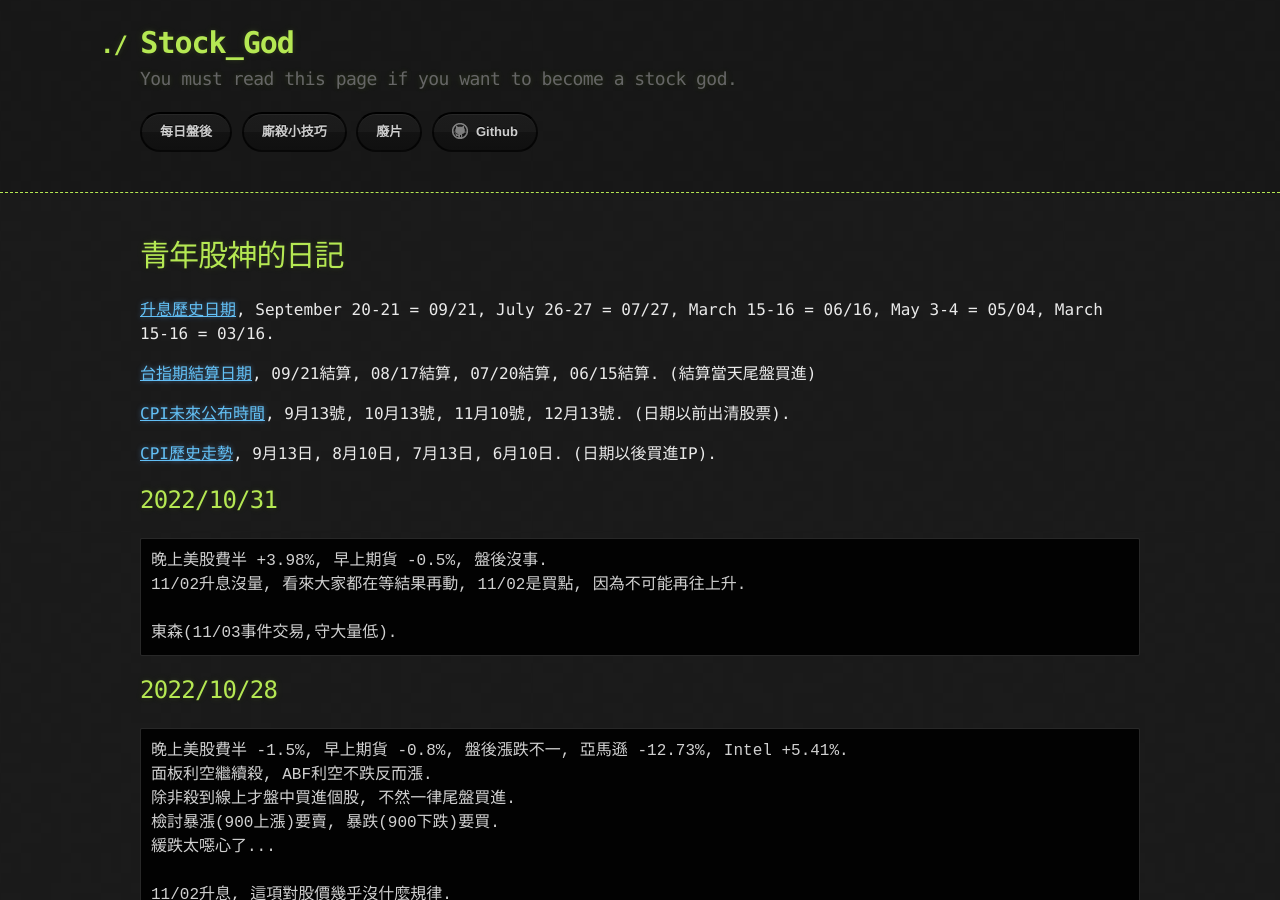
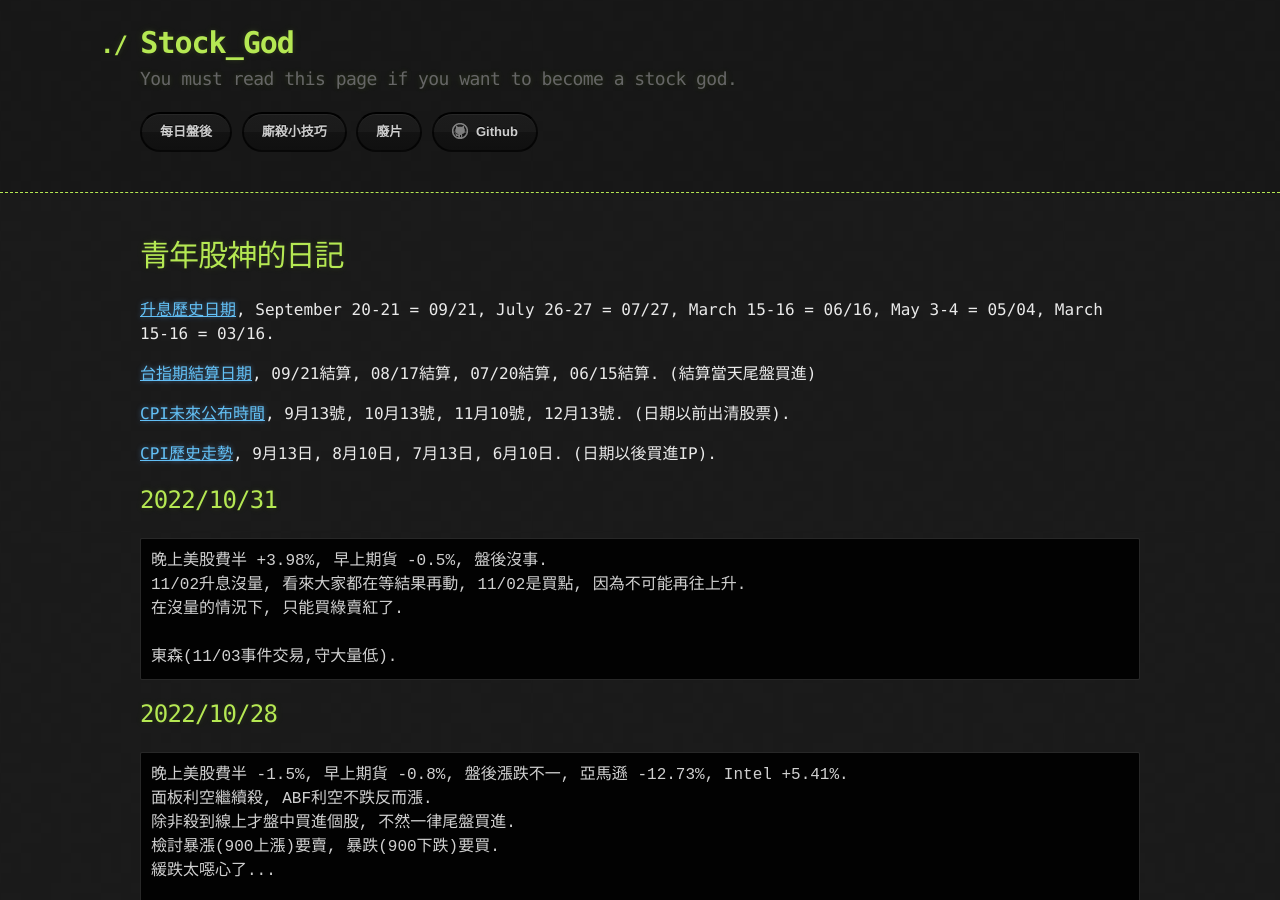
Before and after one commit to lepg5487/Stock_God, a Jekyll site: the page built from index.md, in a window 1280 px wide and 900 px high. Built offline with Jekyll 4.4.1, drawn with Linux system fonts in a browser that asks for light colours; our own code applies the rules of GitHub Pages for plain Markdown files.

Commit message:
Update index.md

````diff
--- a/index.md
+++ b/index.md
@@ -16,6 +16,7 @@ layout: testlayouts
 ```
 晚上美股費半 +3.98%, 早上期貨 -0.5%, 盤後沒事.
 11/02升息沒量, 看來大家都在等結果再動, 11/02是買點, 因為不可能再往上升.
+在沒量的情況下, 只能買綠賣紅了.
 
 東森(11/03事件交易,守大量低).
 ```
````
